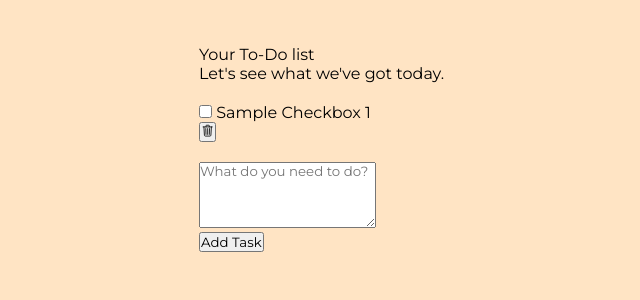
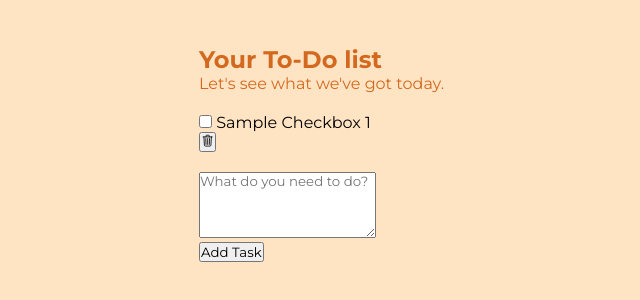
Before and after one commit to bruhhhyannnn/to-do, a plain HTML site: page app/index.html in a window 1280 px wide. Shown: the whole page, without its empty margins (241-881 px from the left). Drawn offline with nearby package versions, Linux system fonts and the light colour scheme.

Commit message:
create .heading styles

```diff
--- a/app/index.html
+++ b/app/index.html
@@ -17,7 +17,7 @@
         <div class="container">
             <!-- HEADING -->
             <div class="heading">
-                <p class="heading">Your To-Do list</p>
+                <p class="main-heading">Your To-Do list</p>
                 <p class="subheading">Let's see what we've got today.</p>
             </div>
 
--- a/app/styles.css
+++ b/app/styles.css
@@ -20,3 +20,16 @@ body {
 	width: 100%;
 	max-width: 400px;
 }
+
+.heading {
+	color: chocolate;
+}
+
+.main-heading {
+	font-size: 24px;
+	font-weight: bold;
+}
+
+.sub-heading {
+	font-size: 14px;
+}
```
